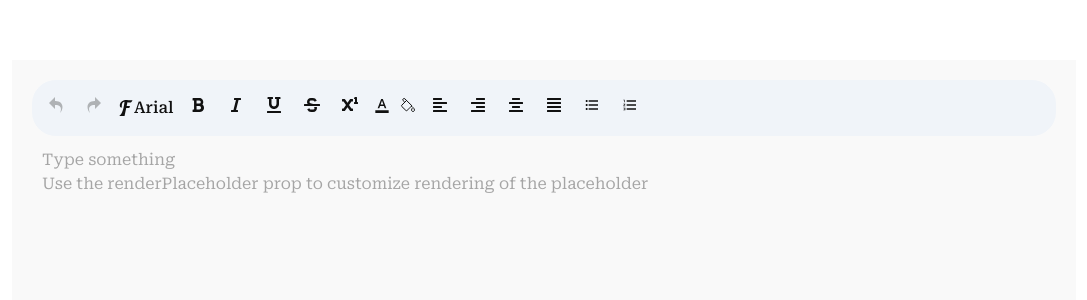
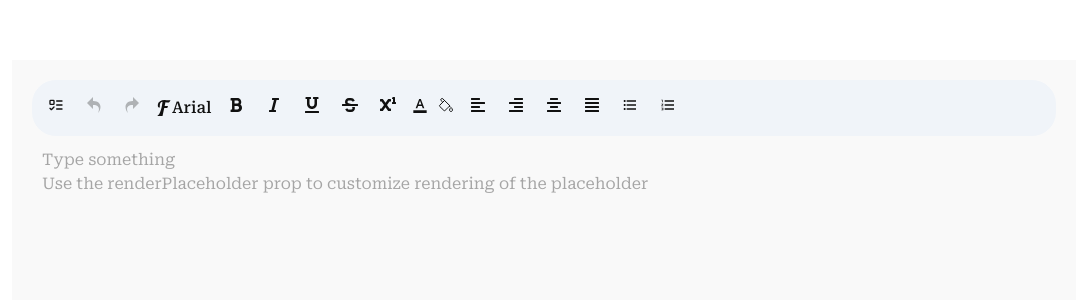
Before and after one commit to ajayjayendran/miniotes-react, a React (Vite) app: page / in a window 1280 px wide. Shown: the top 300 px of the page, without its empty margins (96-1183 px from the left). Built offline with nearby package versions, Linux system fonts and the light colour scheme; a web font is replaced by a local one.

Commit message:
Initial version - Checklist

```diff
--- a/src/components/Slate/index.tsx
+++ b/src/components/Slate/index.tsx
@@ -14,29 +14,25 @@ import {
   withReact,
   RenderLeafProps,
   RenderElementProps,
+  ReactEditor,
 } from "slate-react";
 
 import styles from "./Slate.module.css";
-import { withHistory } from "slate-history";
+import { HistoryEditor, withHistory } from "slate-history";
 import { AlignableElement, CustomElement, CustomText } from "./slate.types";
 import SlateToolbar from "../SlateToolbar";
 
 const SlateEditor = () => {
-  const editor = useMemo(() => withReact(withHistory(createEditor())), []);
-
+  const editor = useMemo(
+    () => withHistory(withReact(createEditor() as ReactEditor & HistoryEditor)),
+    []
+  );
   const [value, setValue] = useState<Descendant[]>([
     {
       type: "paragraph",
       children: [{ text: "" }],
     },
   ]);
-
-  const initialValue: Descendant[] = [
-    {
-      type: "paragraph",
-      children: [{ text: "" }],
-    },
-  ];
 
   const toggleMark = (
     editor: Editor,
@@ -59,7 +55,6 @@ const SlateEditor = () => {
   };
 
   const toggleBlock = (editor: Editor, format: CustomElement["type"]): void => {
-    debugger;
     const isActive = isBlockActive(editor, format);
     const isList = format === "bulleted-list" || format === "numbered-list";
 
@@ -84,7 +79,9 @@ const SlateEditor = () => {
     format: CustomElement["type"]
   ): boolean => {
     const [match] = Editor.nodes(editor, {
-      match: (n) => SlateElement.isElement(n) && n.type === format,
+      match: (n) => {
+        return SlateElement.isElement(n) && n.type === format;
+      },
     });
     return !!match;
   };
@@ -132,7 +129,7 @@ const SlateEditor = () => {
     const style = {
       textAlign: (element as AlignableElement).textAlign || "left",
     };
-
+    console.log(element);
     switch (element.type) {
       case "bulleted-list":
         return <ul {...attributes}>{children}</ul>;
@@ -140,6 +137,29 @@ const SlateEditor = () => {
         return <ol {...attributes}>{children}</ol>;
       case "list-item":
         return <li {...attributes}>{children}</li>;
+      case "checklist-item":
+        return (
+          <div
+            {...attributes}
+            style={{ display: "flex", alignItems: "center" }}
+          >
+            <input
+              type="checkbox"
+              checked={element.checked}
+              onChange={(e) => {
+                const path = ReactEditor.findPath(editor, element);
+                Transforms.setNodes(
+                  editor,
+                  { checked: e.target.checked },
+                  { at: path }
+                );
+              }}
+            />
+            <span contentEditable={false} style={{ marginLeft: "8px" }}>
+              {children}
+            </span>
+          </div>
+        );
       default:
         return (
           <p style={style} {...attributes}>
@@ -172,6 +192,30 @@ const SlateEditor = () => {
     if (event.ctrlKey && event.key === "n") {
       event.preventDefault();
       toggleBlock(editor, "numbered-list");
+    }
+    if (event.key === "Enter" && !event.shiftKey) {
+      const [match] = Editor.nodes(editor, {
+        match: (n) => SlateElement.isElement(n) && n.type === "checklist-item",
+      });
+
+      if (match) {
+        event.preventDefault();
+        Transforms.insertNodes(editor, {
+          type: "checklist-item",
+          checked: false,
+          children: [{ text: "" }],
+        });
+      }
+    }
+    if (event.key === "Enter" && event.shiftKey) {
+      const [match] = Editor.nodes(editor, {
+        match: (n) => SlateElement.isElement(n) && n.type === "checklist-item",
+      });
+
+      if (match) {
+        event.preventDefault();
+        Transforms.setNodes(editor, { type: "paragraph" });
+      }
     }
     // Add other shortcuts
   };
@@ -220,6 +264,29 @@ const SlateEditor = () => {
     );
   };
 
+  const toggleChecklist = (editor: Editor) => {
+    debugger;
+    const [match] = Editor.nodes(editor, {
+      match: (n) => SlateElement.isElement(n) && n.type === "checklist-item",
+    });
+
+    if (match) {
+      // Change back to a paragraph
+      Transforms.setNodes(editor, { type: "paragraph" });
+    } else {
+      // Convert to a checklist-item
+      Transforms.setNodes(
+        editor,
+        {
+          type: "checklist-item",
+          checked: false,
+          children: [{ text: "ajay" }],
+        },
+        { match: (n) => Editor.isBlock(editor, n as CustomElement) }
+      );
+    }
+  };
+
   return (
     <div className={styles.container}>
       <Slate
@@ -238,6 +305,7 @@ const SlateEditor = () => {
           setFontSize={setFontSize}
           setTextColor={setTextColor}
           setHighlight={setHighlight}
+          toggleChecklist={toggleChecklist}
         />
         <Editable
           renderLeaf={renderLeaf}
--- a/src/components/SlateToolbar/index.tsx
+++ b/src/components/SlateToolbar/index.tsx
@@ -26,6 +26,7 @@ import { Dropdown, MenuProps, Popover } from "antd";
 import { useState } from "react";
 import { CirclePicker, TwitterPicker } from "react-color";
 import { IoColorFillOutline } from "react-icons/io5";
+import { LuListTodo } from "react-icons/lu";
 
 type ToolbarProps = {
   editor: Editor;
@@ -41,6 +42,7 @@ type ToolbarProps = {
   setTextColor: (Editor: Editor, color: string) => void;
   setFontSize: (Editor: Editor, fontSize: number) => void;
   setFontFamily: (Editor: Editor, fontFamily: string) => void;
+  toggleChecklist: (Editor: Editor) => void;
 };
 
 const textColors = [
@@ -134,6 +136,7 @@ const SlateToolbar: React.FC<ToolbarProps> = ({
   setFontFamily,
   setTextColor,
   setHighlight,
+  toggleChecklist,
 }) => {
   const [currentFont, setCurrentFont] = useState("Arial");
   const [showColorPicker, setShowColorPicker] = useState(false);
@@ -147,6 +150,12 @@ const SlateToolbar: React.FC<ToolbarProps> = ({
   return (
     <div className={styles.toolbar}>
       <div className={styles.iconsRow}>
+        <div
+          className={styles.formattingIcon}
+          onClick={() => toggleChecklist(editor)}
+        >
+          <LuListTodo color="#111" />
+        </div>
         <div className={styles.formattingIcon} onClick={onUndo}>
           <ImUndo2
             color={editor.history.undos.length > 0 ? "#111" : "#AFB2B5"}
```
Also changed, not shown: src/components/Slate/slate.types.ts (+8 -1 lines).
